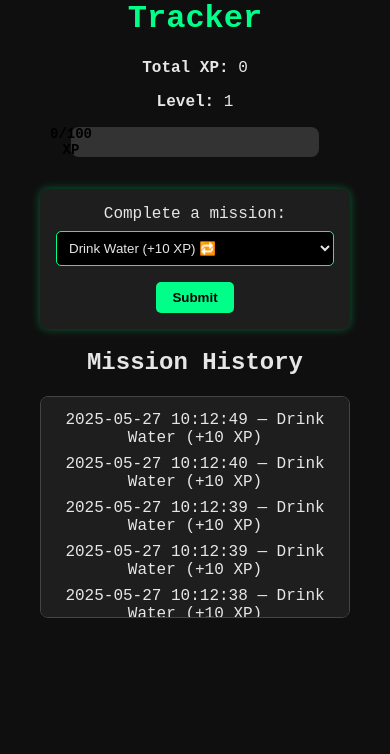
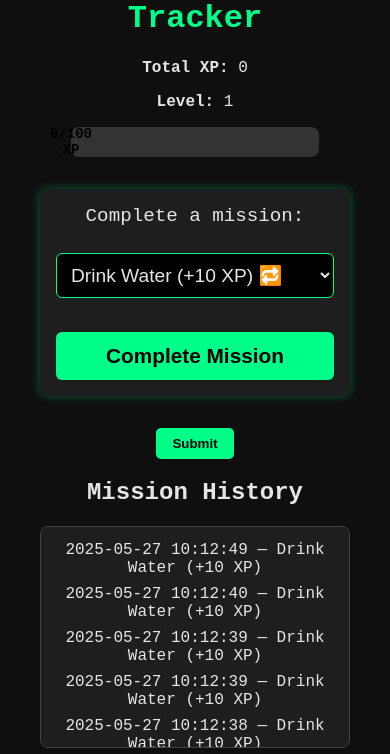
Before and after one commit to NeoAgent53/simulation-app, a Flask app: page / in a window 390 px wide. Shown: the part 135-889 px from the top of the page. Before the commit the page ends 753 px from the top, so only its background shows below. Run offline with Flask 2, Linux system fonts and the light colour scheme.

Commit message:
Improve form usability on mobile

```diff
--- a/templates/index.html
+++ b/templates/index.html
@@ -23,8 +23,9 @@
 
 
   <form method="POST" style="margin-top: 2rem;">
-    <label for="mission">Complete a mission:</label>
-    <select name="mission" id="mission">
+  <label for="mission" style="font-size: 1.2em;">Complete a mission:</label><br><br>
+
+  <select name="mission" id="mission" style="width: 100%; font-size: 1.2em; padding: 10px; border-radius: 6px;">
     {% for category, missions in grouped_missions.items() %}
       <optgroup label="{{ category }}">
         {% for name, info in missions %}
@@ -34,7 +35,10 @@
         {% endfor %}
       </optgroup>
     {% endfor %}
-</select>
+  </select><br><br>
+
+  <input type="submit" value="Complete Mission" style="width: 100%; font-size: 1.3em; padding: 12px; border-radius: 6px;">
+</form>
 
     <input type="submit" value="Submit">
   </form>
```
Lines whose indentation alone changed are shown as unchanged.
